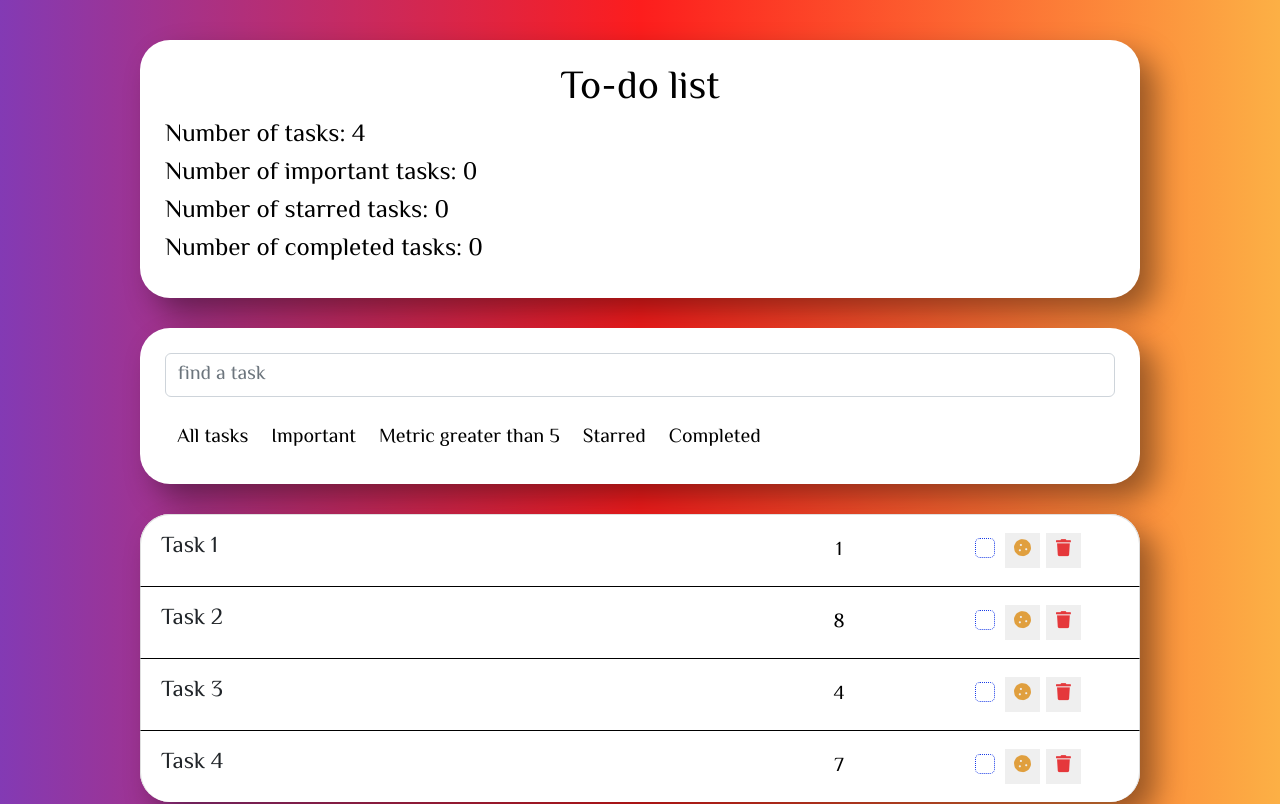
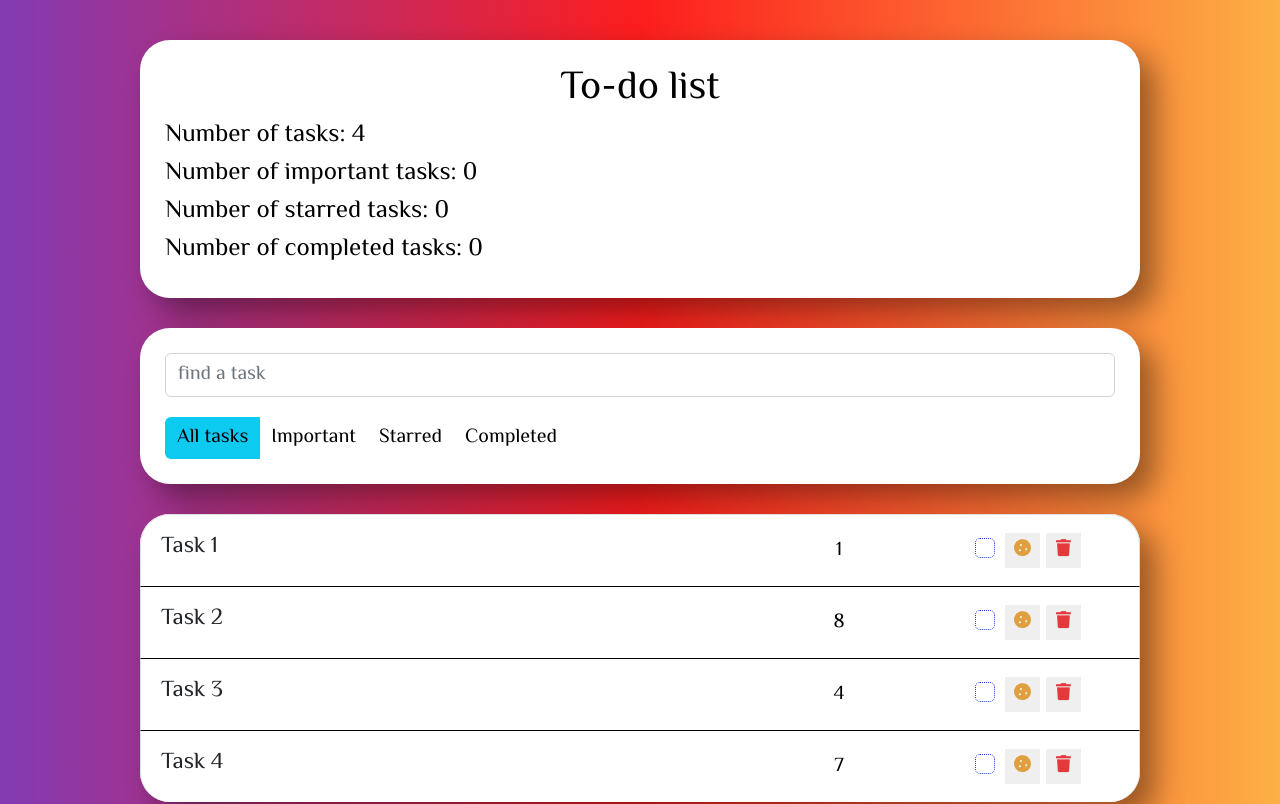
Before and after one commit to neekrasov/react-ToDo, a React (Create React App) app in the folder app/: page / in a window 1280 px wide. Shown: the top 804 px of the page. Built offline with nearby package versions, Linux system fonts and the light colour scheme.

Commit message:
refactoring and optimization of the filtering code

```diff
--- a/app/src/components/App/App.js
+++ b/app/src/components/App/App.js
@@ -14,7 +14,7 @@ const App = () => {
         {name: "Task 4", metric: 7, important: false, star: false, complete: false, key: 4},
     ]);
 
-    const [taskFilter, setTaskFilter] = useState('');
+    const [inputFilter, setTaskFilter] = useState('');
     const [buttonFilter, setbuttonFilter] = useState('');
 
     const [maxId, setMaxId] = useState(5);
@@ -29,8 +29,7 @@ const App = () => {
     const countProp = (propName) => data.filter((item)=> propName === 'all'? data.length :item[propName] === true).length;
 
     const onSerchByButtons = (prop, items) => {
-        if (prop === 'all') return items
-        else if (prop==='metric') return items.filter(item=> item.metric>5);
+        if (prop === '') return items
         return items.filter(item=> item[prop] === true)
     };
 
@@ -41,20 +40,7 @@ const App = () => {
         return items;
     }
 
-    // Rework the algorithm with classes
-    const searchTasks = (items, filter, button) => {
-        if (filter && button.length === 0){
-            return searchBySearchInput(items, filter);
-        }else if (button && filter.length === 0){
-            return onSerchByButtons(button, items);
-        }else if (button.length !== 0 && filter.length !== 0){
-            let fullFilterItems = onSerchByButtons(button, items);
-            return searchBySearchInput(fullFilterItems, filter)
-        };
-        return items
-    };
-
-    const displayData = searchTasks(data, taskFilter, buttonFilter);
+    const displayData = onSerchByButtons(buttonFilter, searchBySearchInput(data, inputFilter))
     return (
         <div className="app">
                 <InfoHeader
--- a/app/src/components/Filter/Filter.js
+++ b/app/src/components/Filter/Filter.js
@@ -2,45 +2,37 @@ import { useState } from 'react';
 import './Filter.sass'
 
 const Filter = ({setbuttonFilter}) => {
+    const [button, setButton] = useState('');
 
-    const [button, setButton] = useState('');
+    const buttonsInfo = [
+        {name: '', label: 'All tasks', key: 1},
+        {name: 'important', label: 'Important', key: 2},
+        {name: 'star', label: 'Starred', key: 3},
+        {name: 'complete', label: 'Completed', key: 4},
+    ]
 
     const setFilter = (e) =>{
         setbuttonFilter(e.target.name);
         setButton(e.target.name);
     }
 
+    const buttonsArr = buttonsInfo.map(item => {
+        return(
+            <button
+            key={buttonsInfo.indexOf(item)}
+            className={`btn ${button === item.name ? 'btn-info' : 'btn-outline-info'}`}
+            type="button"
+            name={item.name}
+            onClick={(e)=>{setFilter(e)}}>{item.label}
+            </button>
+        )
+    })
+
+
+
     return (
         <div className="btn-group">
-            <button
-            className="btn btn-outline-info"
-            type="button"
-            name="all"
-            onClick={(e)=>{setFilter(e)}}>All tasks</button>
-
-            <button
-            className="btn btn-outline-info"
-            type="button"
-            name="important"
-            onClick={(e)=>{setFilter(e)}}>Important</button>
-
-            <button
-            className="btn btn-outline-info"
-            type="button"
-            name="metric"
-            onClick={(e)=>{setFilter(e)}}>Metric greater than 5</button>
-
-            <button
-            className="btn btn-outline-info"
-            type="button"
-            name="star"
-            onClick={(e)=>{setFilter(e)}}>Starred</button>
-
-            <button
-            className="btn btn-outline-info"
-            type="button"
-            name="complete"
-            onClick={(e)=>{setFilter(e)}}>Completed</button>
+            {buttonsArr}
         </div>
     )
 }
```
